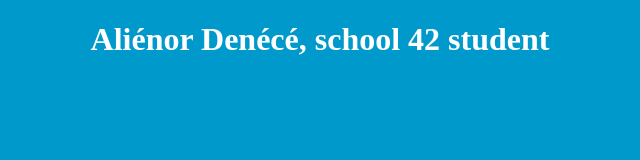
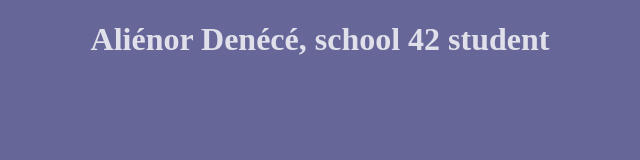
Before and after one commit to Alienosaurus/alienosaurus.github.io, a plain HTML site: page index.html in a window 1280 px wide. Shown: the whole page, without its empty margins (320-960 px from the left). Drawn offline with Linux system fonts and the light colour scheme.

Commit message:
wow the colors

```diff
--- a/index.html
+++ b/index.html
@@ -6,11 +6,11 @@
 	<style>
 	body
 	{
-		background-color: #0099cc;
+		background-color: #666699;
 	}
 	h1
 	{
-		color: white;
+		color: #e0e0eb;
 		text-align: center;
 	}
 	</style>
```
